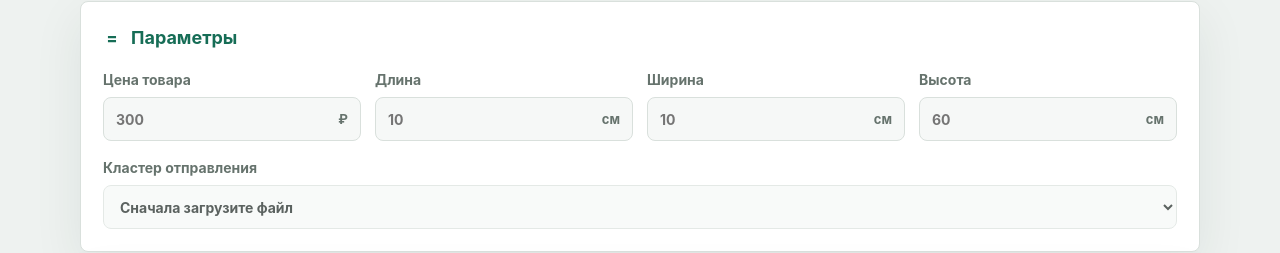
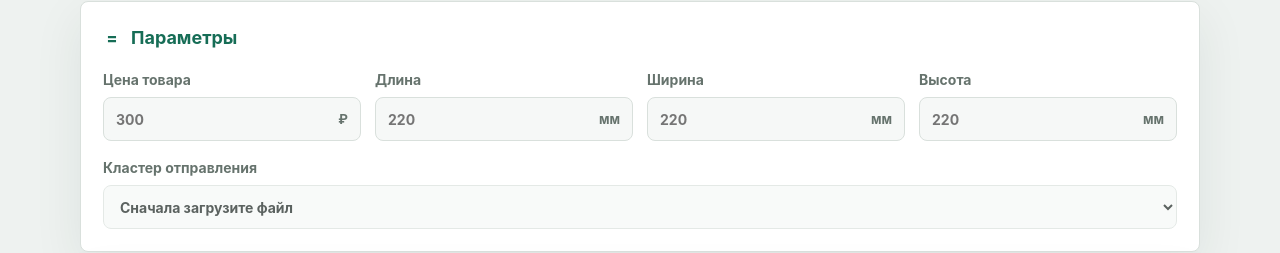
Before and after one commit to peach134/fbs_logistica_calk, a React (Vite) app: page / in a window 1280 px wide. Shown: the part 213-466 px from the top of the page. Built offline with nearby package versions, Linux system fonts and the light colour scheme.

Commit message:
Use millimeters for volume inputs

```diff
--- a/src/App.jsx
+++ b/src/App.jsx
@@ -201,22 +201,22 @@ export default function App() {
             <Field
               label="Длина"
               onChange={(value) => updateInput("length", value)}
-              placeholder="10"
-              suffix="см"
+              placeholder="220"
+              suffix="мм"
               value={inputs.length}
             />
             <Field
               label="Ширина"
               onChange={(value) => updateInput("width", value)}
-              placeholder="10"
-              suffix="см"
+              placeholder="220"
+              suffix="мм"
               value={inputs.width}
             />
             <Field
               label="Высота"
               onChange={(value) => updateInput("height", value)}
-              placeholder="60"
-              suffix="см"
+              placeholder="220"
+              suffix="мм"
               value={inputs.height}
             />
           </div>
--- a/src/tariffs.js
+++ b/src/tariffs.js
@@ -276,7 +276,7 @@ export function calculateVolumeLiters({ length, width, height }) {
     return null;
   }
 
-  return (values[0] * values[1] * values[2]) / 1000;
+  return (values[0] * values[1] * values[2]) / 1_000_000;
 }
 
 export function calculateLogistics({ tariffs, defaultTariffs, productPrice, volume, sourceCluster }) {
```
Also changed, not shown: 1 other file (tests, documents, lock files or other folders).
